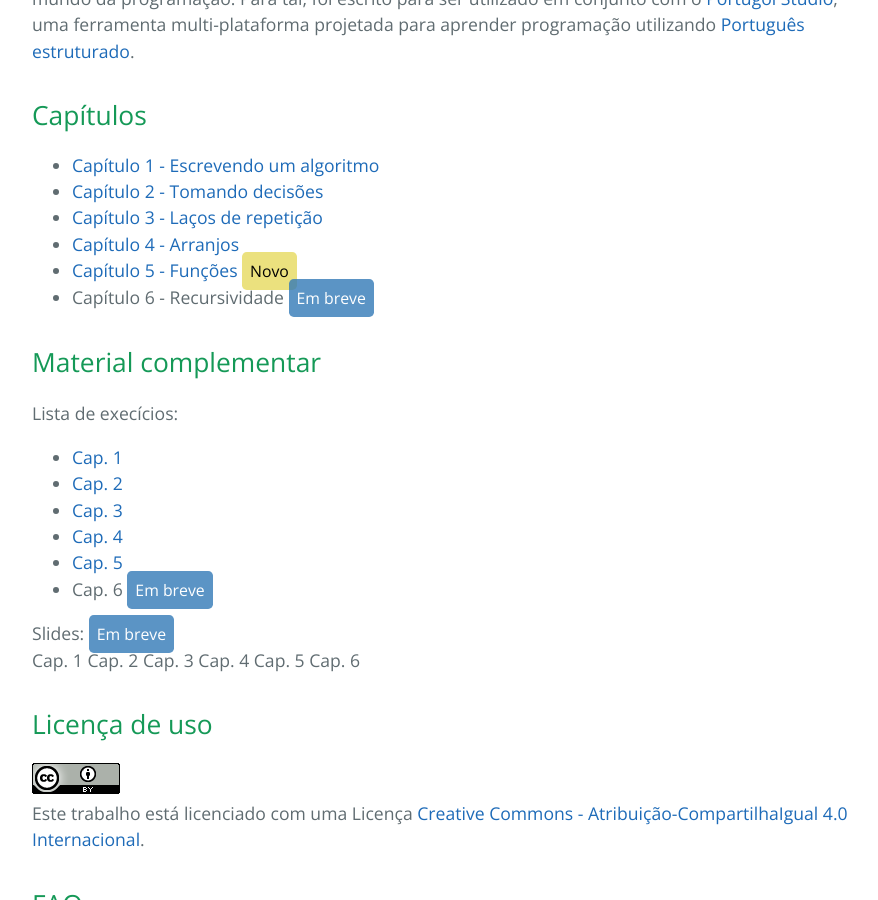
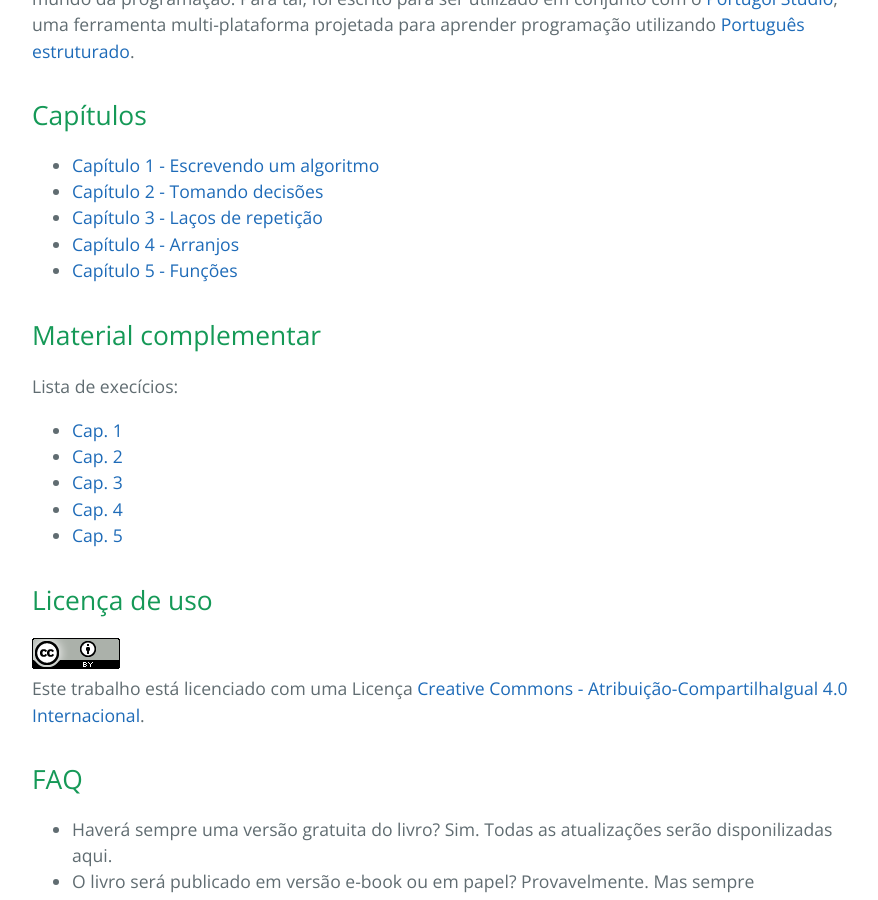
Before and after one commit to marcoaugustoandrade/livro-algoritmos, a Jekyll site: the page built from index.md, in a window 1280 px wide and 900 px high, scrolled down 622 px. Shown: the whole window, without its empty margins (192-1070 px from the left). Built offline with Jekyll 4.4.1, drawn with Linux system fonts in a browser that asks for light colours; our own code applies the rules of GitHub Pages for plain Markdown files; the repository's description, which GitHub fills in, is left out.

Commit message:
Update index.md

```diff
--- a/index.md
+++ b/index.md
@@ -11,8 +11,7 @@
 * [Capítulo 2 - Tomando decisões](cap2.html)
 * [Capítulo 3 - Laços de repetição](cap3.html)
 * [Capítulo 4 - Arranjos](cap4.html)
-* [Capítulo 5 - Funções](cap5.html) <span class="badge badge-warning">Novo</span>
-* Capítulo 6 - Recursividade <span class="badge badge-info">Em breve</span>
+* [Capítulo 5 - Funções](cap5.html)
 
 ## Material complementar
 Lista de execícios:
@@ -21,10 +20,6 @@
 * [Cap. 3](cap3-exercicios.html)
 * [Cap. 4](cap4-exercicios.html)
 * [Cap. 5](cap5-exercicios.html)
-* Cap. 6 <span class="badge badge-info">Em breve</span>
-
-Slides: <span class="badge badge-info">Em breve</span>
-Cap. 1 Cap. 2 Cap. 3 Cap. 4 Cap. 5 Cap. 6
 
 ## Licença de uso
 <a rel="license" href="http://creativecommons.org/licenses/by-sa/4.0/"><img alt="Licença Creative Commons" style="border-width:0" src="assets/images/cc.png" /></a><br />Este trabalho está licenciado com uma Licença <a rel="license" href="http://creativecommons.org/licenses/by-sa/4.0/">Creative Commons - Atribuição-CompartilhaIgual 4.0 Internacional</a>.
```
